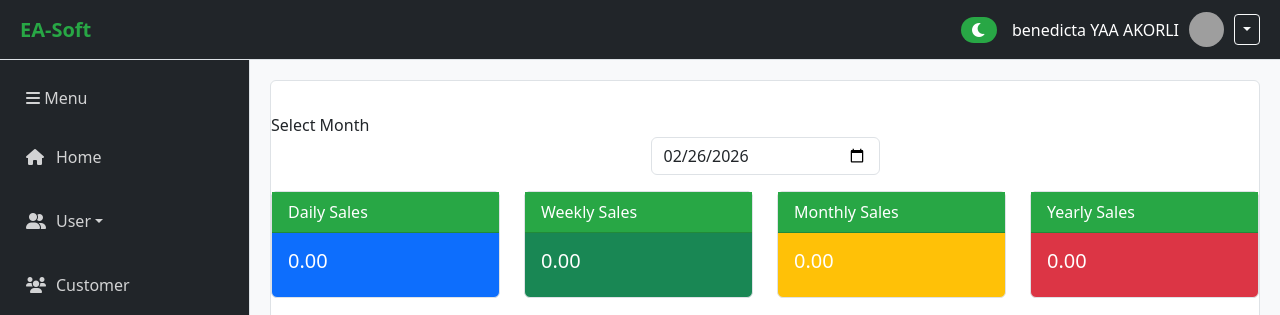
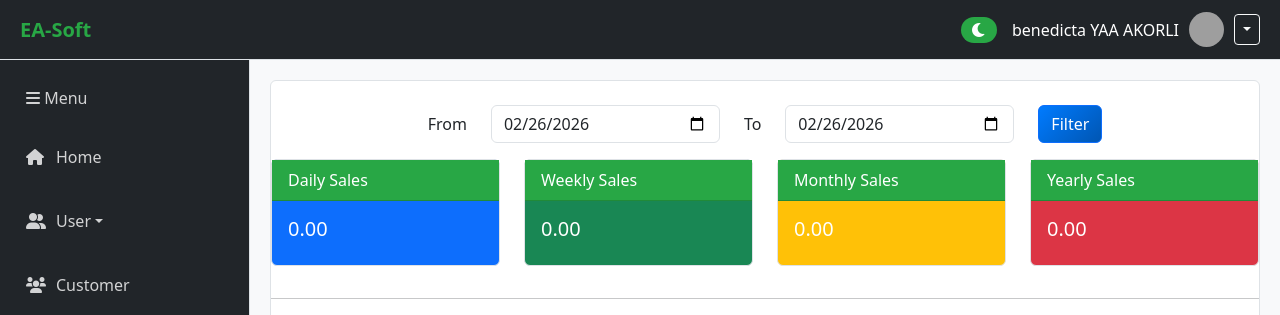
Before and after one commit to Ea-softt/possnew, a PHP site: page /tcpdf/saleusertwopage.php in a window 1280 px wide. Shown: the top 315 px of the page. Run offline with PHP 8.4, Linux system fonts and the light colour scheme; a user stored in the database is signed in; data comes from the database, SQL or seed files in the repository; data that the repository does not hold is empty; some libraries are stand-ins or nearby versions; grey boxes are pictures that could not be loaded.

Commit message:
Your descriptive message here

```diff
--- a/saleusertwopage.php
+++ b/saleusertwopage.php
@@ -2,8 +2,9 @@
 include('headside.php');
 include('insert_sales.php');
 
-$month = isset($_GET['month']) ? $_GET['month'] : date('Y-m-d');
-$cmonth = date('Y-m-d', strtotime($month));
+$start_date = isset($_GET['start_date']) ? $_GET['start_date'] : date('Y-m-d');
+$end_date = isset($_GET['end_date']) ? $_GET['end_date'] : date('Y-m-d');
+$cmonth = date('Y-m-d', strtotime($end_date));
 
 $daily_sales = 0;
 $weekly_sales = 0;
@@ -358,12 +359,25 @@ foreach ($fees->fetch_array() as $k => $v) {
          <div class="col-lg-12">
         <div class="card">
             <div class="card_body">
-            <div class="row justify-content-center pt-4">
-                <label for="" class="mt-2">Select Month</label>
+            <form action="" method="GET">
+            <div class="row justify-content-center pt-4 align-items-center">
+                <div class="col-auto">
+                    <label for="start_date" class="col-form-label">From</label>
+                </div>
                 <div class="col-sm-3">
-                    <input type="date" name="month" id="month" value="<?php echo $month ?>" class="form-control">
+                    <input type="date" name="start_date" id="start_date" value="<?php echo $start_date ?>" class="form-control">
+                </div>
+                <div class="col-auto">
+                    <label for="end_date" class="col-form-label">To</label>
+                </div>
+                <div class="col-sm-3">
+                    <input type="date" name="end_date" id="end_date" value="<?php echo $end_date ?>" class="form-control">
+                </div>
+                <div class="col-auto">
+                    <button class="btn btn-primary" type="submit">Filter</button>
                 </div>
             </div>
+            </form>
             <div class="row mt-3 mb-3">
                 <div class="col-md-3">
                     <div class="card text-white bg-primary mb-3">
@@ -416,7 +430,7 @@ foreach ($fees->fetch_array() as $k => $v) {
                       $i = 1;
                       $total = 0;
                       $grandtotal = 0;
-                      $payments = $conn->query("SELECT sp.*,ct.*,sum(sp.grandtotal) as grad FROM sales sp inner join newemployee ct on sp.username = ct.EmpID where date_format(sp.created_date,'%Y-%m-%d') = '$cmonth' GROUP BY sp.username  order by unix_timestamp(sp.created_date) desc ");
+                      $payments = $conn->query("SELECT sp.*,ct.*,sum(sp.grandtotal) as grad FROM sales sp inner join newemployee ct on sp.username = ct.EmpID where date_format(sp.created_date,'%Y-%m-%d') BETWEEN '$start_date' AND '$end_date' GROUP BY sp.username  order by unix_timestamp(sp.created_date) desc ");
                       if($payments->num_rows > 0):
                       while($row = $payments->fetch_assoc()):
                         $grandtotal += $row['grad'];
@@ -508,11 +522,8 @@ foreach ($fees->fetch_array() as $k => $v) {
     $('.table').dataTable()
 
 $('#report-list').ddTableFilter();
+
   })
-
-$('#month').change(function(){
-    location.replace('saleusertwopage.php?page=payments_report&month='+$(this).val())
-})
 
 $('#print').click(function(){
         var _c = $('#report-list').clone();
```
